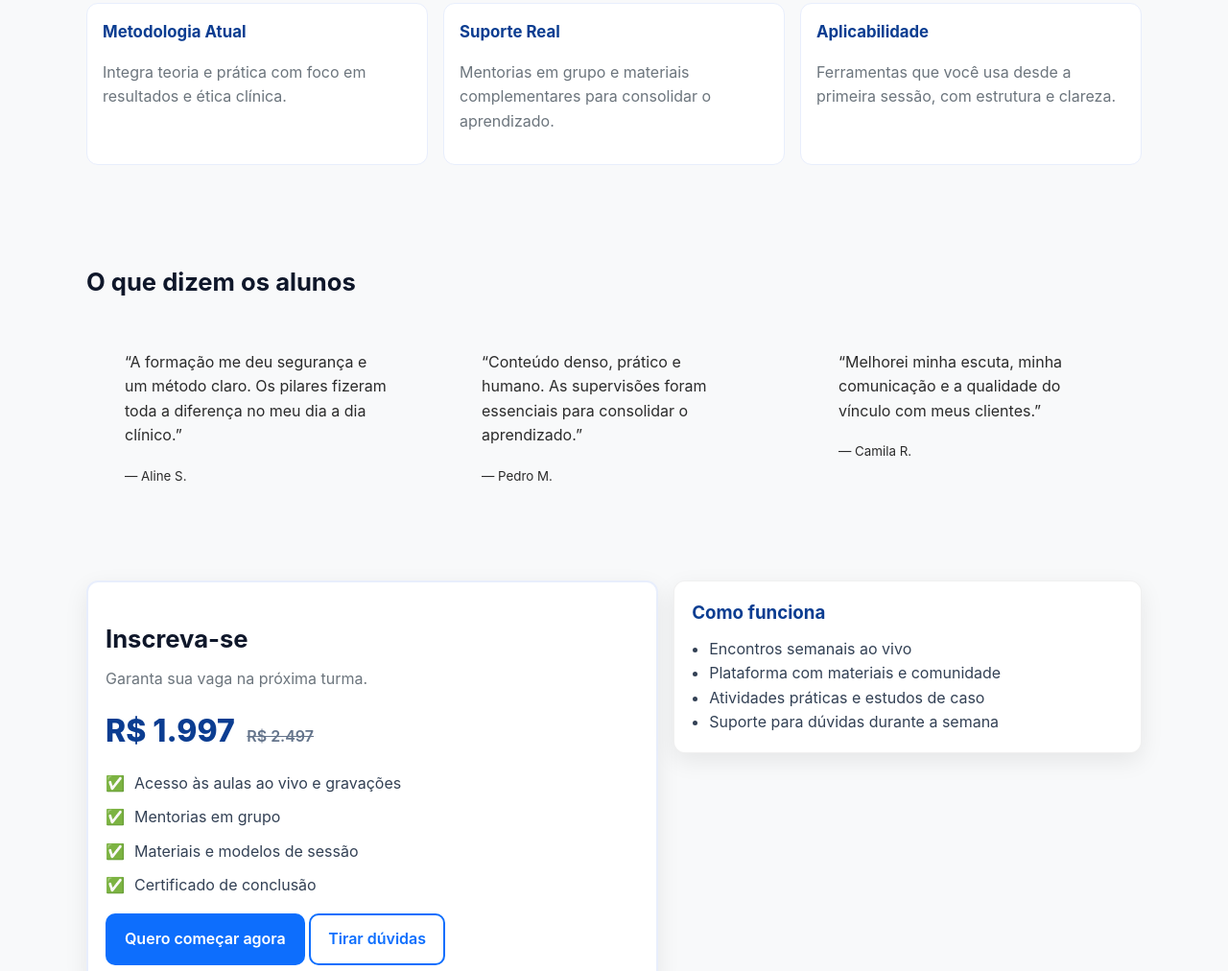
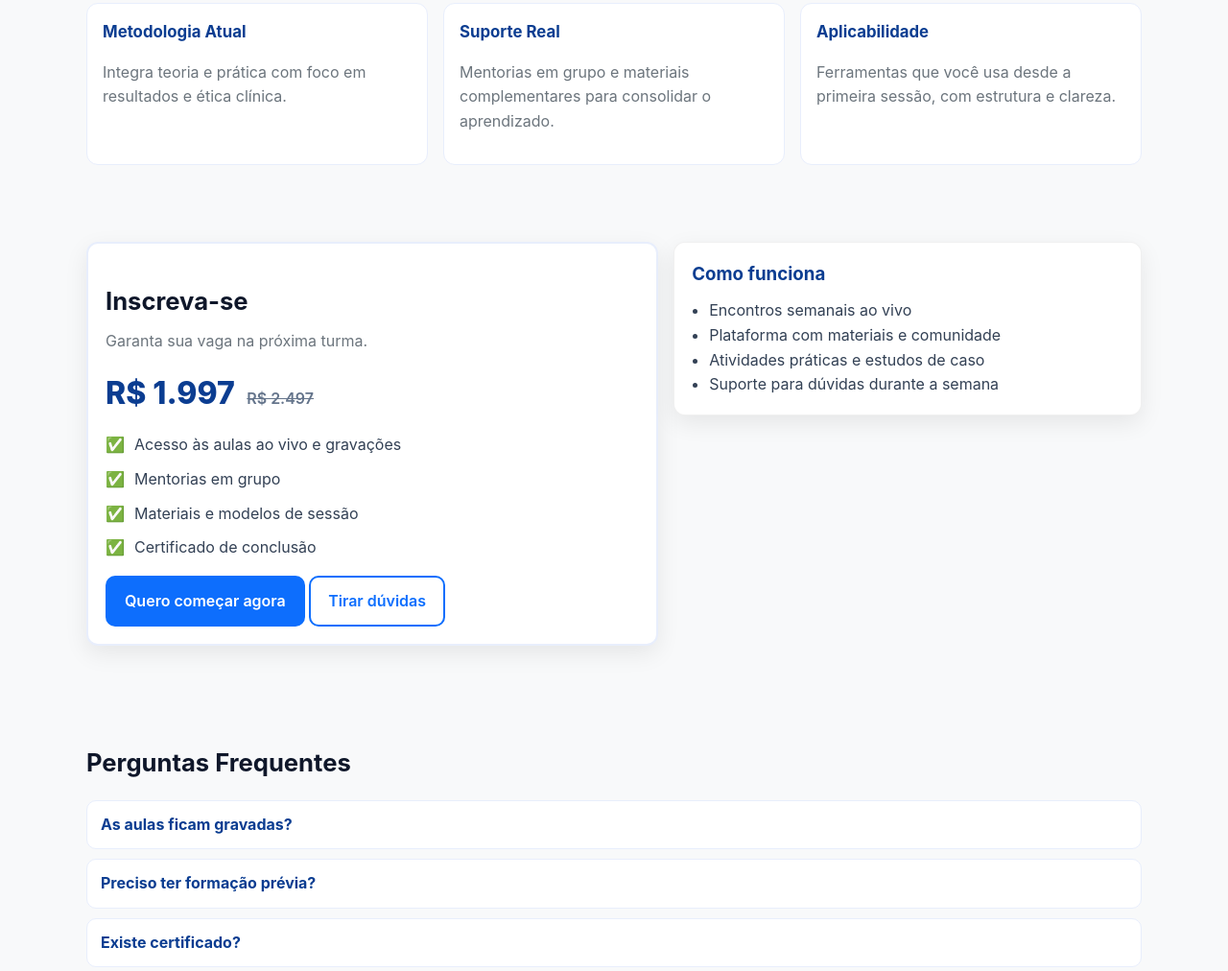
Before and after one commit to CarlosHonorato70/Curso-modelo-VIP, a plain HTML site: page index.html in a window 1280 px wide. Shown: the part 1605-2617 px from the top of the page at 96% size. Drawn offline with Linux system fonts and the light colour scheme.

Commit message:
Update index.html

```diff
--- a/index.html
+++ b/index.html
@@ -425,27 +425,6 @@
       </div>
     </section>
 
-    <!-- Depoimentos -->
-    <section id="depoimentos">
-      <div class="container">
-        <h2 class="section-title">O que dizem os alunos</h2>
-        <div class="grid grid-3">
-          <blockquote class="quote">
-            <p>“A formação me deu segurança e um método claro. Os pilares fizeram toda a diferença no meu dia a dia clínico.”</p>
-            <small>— Aline S.</small>
-          </blockquote>
-          <blockquote class="quote">
-            <p>“Conteúdo denso, prático e humano. As supervisões foram essenciais para consolidar o aprendizado.”</p>
-            <small>— Pedro M.</small>
-          </blockquote>
-          <blockquote class="quote">
-            <p>“Melhorei minha escuta, minha comunicação e a qualidade do vínculo com meus clientes.”</p>
-            <small>— Camila R.</small>
-          </blockquote>
-        </div>
-      </div>
-    </section>
-
     <!-- Preço / Inscrição -->
     <section id="inscricao" aria-labelledby="titulo-inscricao">
       <div class="container pricing">
```
